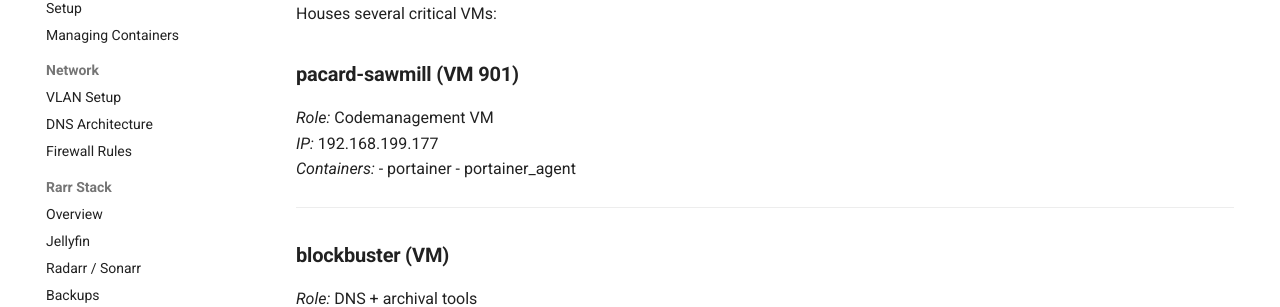
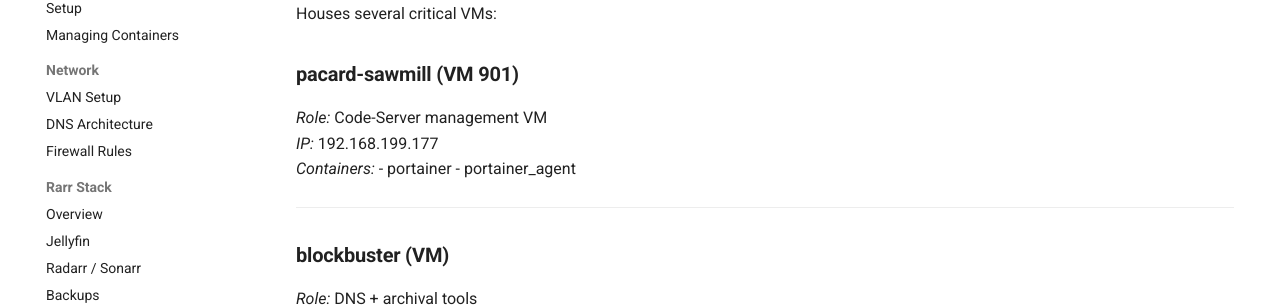
Before and after one commit to osirispc/homelab-docs, an MkDocs documentation site: the page built from docs/servers/overview.md, in a window 1280 px wide and 900 px high. Shown: the part 372-679 px from the top of the window. Built offline with MkDocs 1.6.1 and Material for MkDocs 9.7.7, drawn with Linux system fonts in a browser that asks for light colours.

Commit message:
Auto-update: 2025-11-15 16:53:53

```diff
--- a/docs/servers/overview.md
+++ b/docs/servers/overview.md
@@ -10,7 +10,7 @@
 Houses several critical VMs:
 
 ### **pacard-sawmill (VM 901)**
-*Role:* Codemanagement VM
+*Role:* Code-Server management VM
 *IP:* 192.168.199.177
 *Containers:*
 - portainer
```
